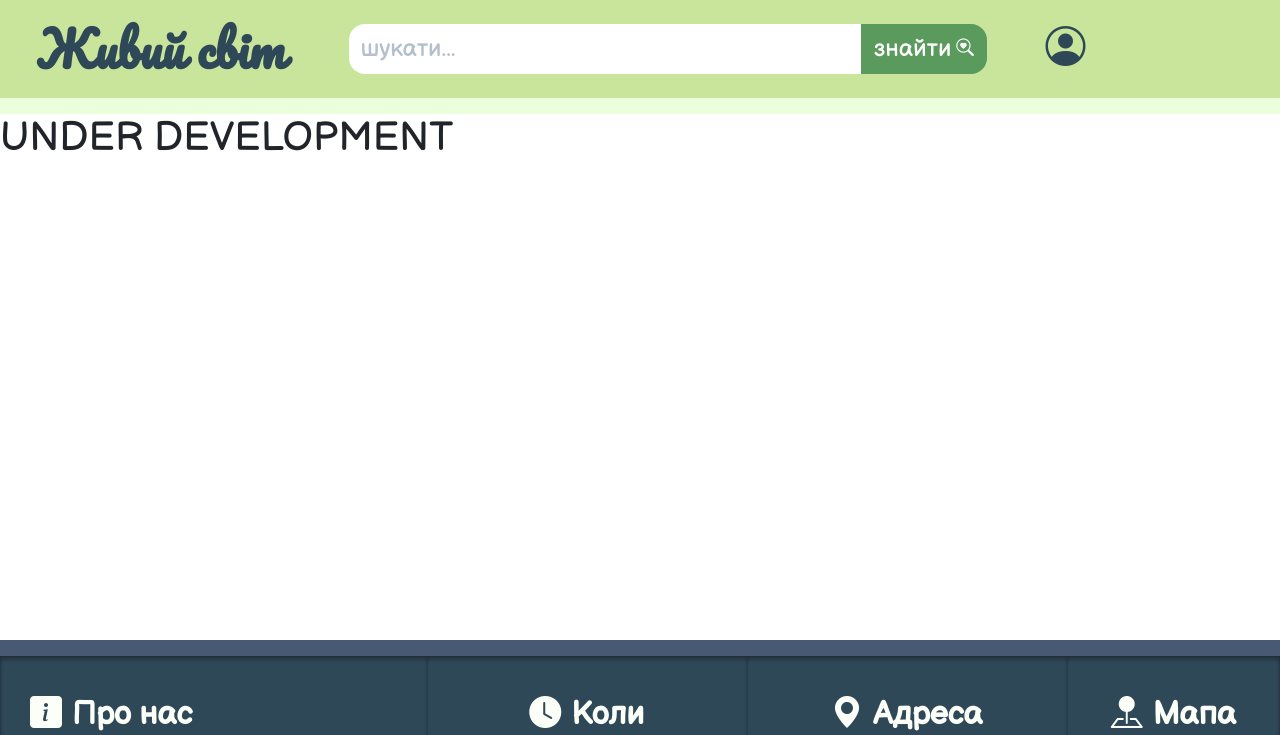
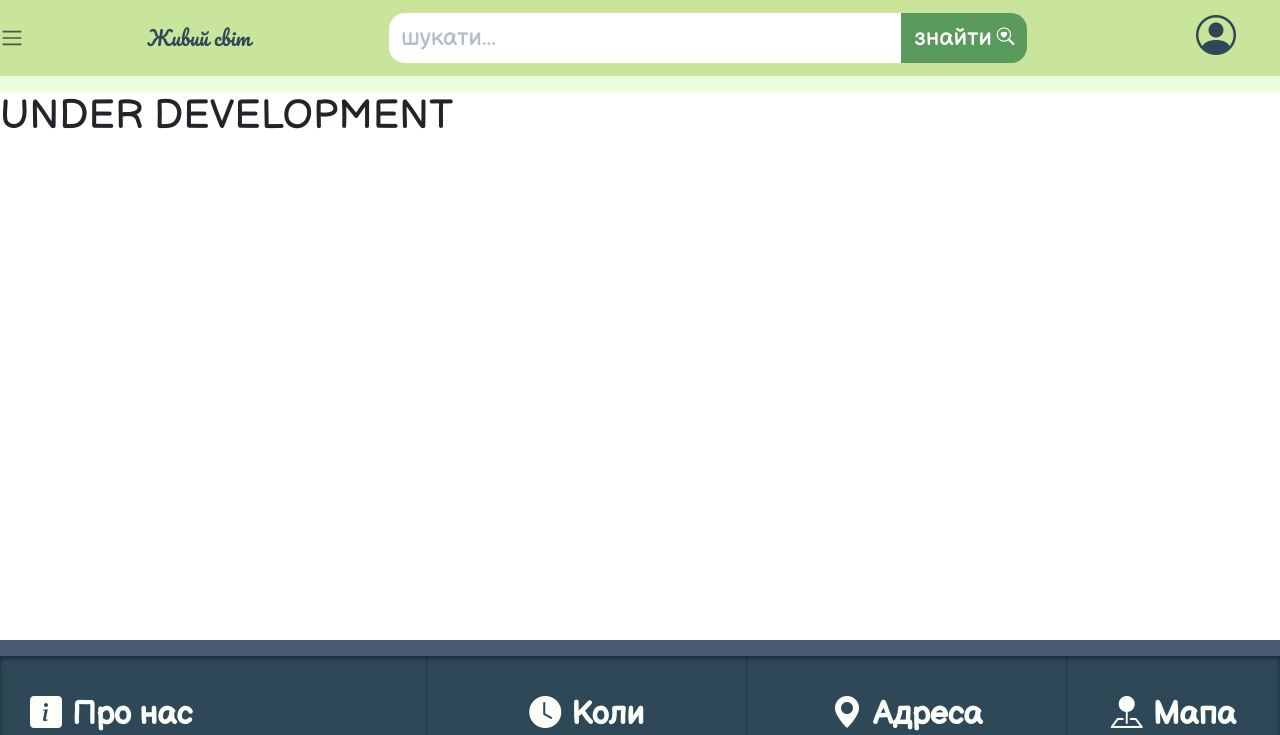
Before and after one commit to bbchk/live, a Next.js app in the folder front/: page /profile/orders_list in a window 1280 px wide. Shown: the top 735 px of the page. Built offline with nearby package versions, Linux system fonts and the light colour scheme; no server answers.

Commit message:
Header is undergoing refactoring
- seperated logo in component
- added template of offcanvas component

```diff
--- /dev/null
+++ b/front/comps/layout/header/comps/logo.js
@@ -0,0 +1,16 @@
+import s from "./logo.module.scss";
+import { pacifico } from "pages/_app";
+
+import Link from "next/link";
+
+const Logo = () => {
+  return (
+    <>
+      <Link className={`${s.logo} navbar-brand ${pacifico.className}`} href="/">
+        Живий світ
+      </Link>
+    </>
+  );
+};
+
+export default Logo;
--- /dev/null
+++ b/front/comps/layout/header/comps/logo.module.scss
@@ -0,0 +1,18 @@
+@use "./styles/variables" as *;
+@use "./styles/mixins" as *;
+
+.logo {
+    display: flex;
+    justify-content: center;
+
+    color: $color-daslgrey !important;
+
+
+    font-size: 3rem;
+    font-weight: bold;
+
+    &:hover {
+      color: $color-daslgrey;
+      // todo
+    }
+  }
--- /dev/null
+++ b/front/comps/layout/header/comps/offcanvas.js
@@ -0,0 +1,96 @@
+import s from "./offcanvas.module.scss";
+
+export const Offcanvas = () => {
+  return (
+    <div
+      className={`offcanvas offcanvas-start ${s.offcanvas}`}
+      tabindex="-1"
+      id="offcanvasNavbar"
+      aria-labelledby="offcanvasNavbarLabel"
+    >
+      <div className="offcanvas-header">
+        <h5 className="offcanvas-title" id="offcanvasNavbarLabel">
+          Offcanvas
+        </h5>
+        <button
+          type="button"
+          className="btn-close"
+          data-bs-dismiss="offcanvas"
+          aria-label="Close"
+        ></button>
+      </div>
+
+      <div className="offcanvas-body">
+        <ul className="navbar-nav justify-content-end flex-grow-1 pe-3">
+          <li className="nav-item">
+            <a className="nav-link active" aria-current="page" href="#">
+              Home
+            </a>
+          </li>
+          <li className="nav-item">
+            <a className="nav-link" href="#">
+              Link
+            </a>
+          </li>
+          <li className="nav-item dropdown">
+            <a
+              className="nav-link dropdown-toggle"
+              href="#"
+              role="button"
+              data-bs-toggle="dropdown"
+              aria-expanded="false"
+            >
+              Dropdown
+            </a>
+            <ul className="dropdown-menu">
+              <li>
+                <a className="dropdown-item" href="#">
+                  Action
+                </a>
+              </li>
+              <li>
+                <a className="dropdown-item" href="#">
+                  Another action
+                </a>
+              </li>
+              <li>
+                <hr className="dropdown-divider" />
+              </li>
+              <li>
+                <a className="dropdown-item" href="#">
+                  Something else here
+                </a>
+              </li>
+            </ul>
+          </li>
+        </ul>
+        <form className="d-flex mt-3" role="search">
+          <input
+            className="form-control me-2"
+            type="search"
+            placeholder="Search"
+            aria-label="Search"
+          />
+          <button className="btn btn-outline-success" type="submit">
+            Search
+          </button>
+        </form>
+      </div>
+    </div>
+  );
+};
+
+export const OffcanvasToggler = () => {
+  return (
+    <button
+      className=""
+      type="button"
+      data-bs-toggle="offcanvas"
+      data-bs-target="#offcanvasNavbar"
+      aria-controls="offcanvasNavbar"
+      aria-label="Toggle navigation"
+    >
+      <span className="navbar-toggler-icon"></span>
+    </button>
+  );
+};
--- /dev/null
+++ b/front/comps/layout/header/comps/offcanvas.module.scss
@@ -0,0 +1,8 @@
+@use "./styles/variables" as *;
+@use "./styles/mixins" as *;
+
+
+.offcanvas {
+    transition: transform .4s ease-in-out, visibility .4s ease-in-out;
+
+  }
--- a/front/comps/layout/header/header.js
+++ b/front/comps/layout/header/header.js
@@ -15,7 +15,8 @@
 
 import { useSession } from "next-auth/react";
 
-import { pacifico } from "pages/_app";
+import { Offcanvas, OffcanvasToggler } from "./comps/offcanvas";
+import Logo from "./comps/logo";
 
 //todo add shopping cart, when user is not auth
 //todo make it responsive
@@ -29,23 +30,22 @@
 
   return (
     <>
-      <nav className={`navbar navbar-expand-sm ${s.header}`}>
-        <Link
-          className={`${s.logo} navbar-brand ${pacifico.className}`}
-          href="/"
-        >
-          Живий світ
-        </Link>
+      <nav className={`navbar ${s.header}`}>
+        <OffcanvasToggler />
+        <Offcanvas />
+        <Logo />
         <SearchBar />
-        {!session && (
+
+        {!session ? (
           <>
             <SignInPopOver
               toggleSignInModal={() => setShowSignInModal(!showSignInModal)}
               toggleSignUpModal={() => setShowSignUpModal(!showSignUpModal)}
             />
           </>
+        ) : (
+          <IconButtonGroup session={session} />
         )}
-        {session && <IconButtonGroup session={session} />}
 
         <SignInModal
           isOpen={showSignInModal}
--- a/front/comps/layout/header/header.module.scss
+++ b/front/comps/layout/header/header.module.scss
@@ -13,21 +13,6 @@
 
   background-color: $color-medbud;
 
-
-  .logo {
-    display: flex;
-    justify-content: center;
-
-    color: $color-daslgrey !important;
-
-    @include font-size(3rem);
-    font-weight: bold;
-
-    &:hover {
-      color: $color-daslgrey;
-      // todo
-    }
-  }
 
   .icon_btn_group {
     display: flex;
```
